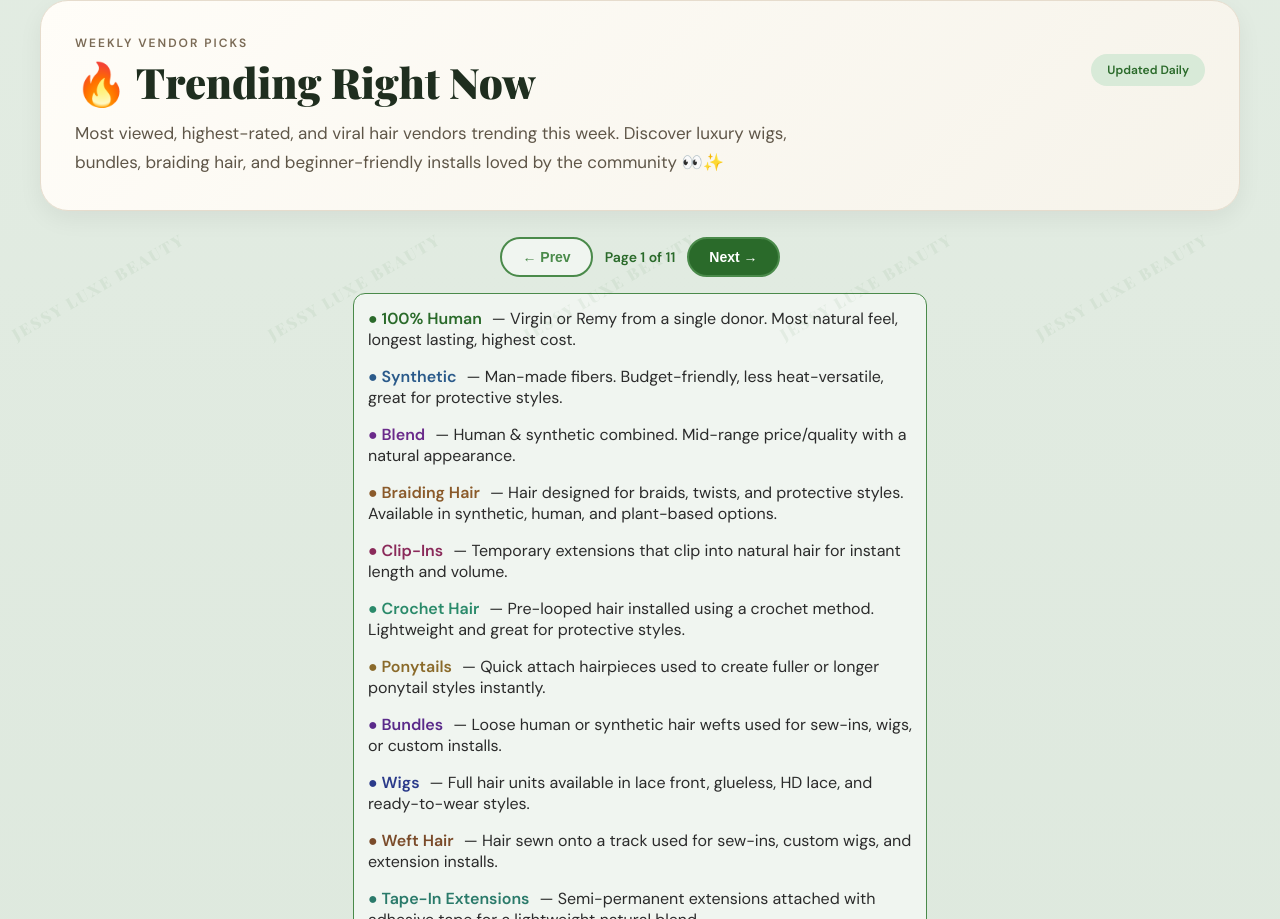
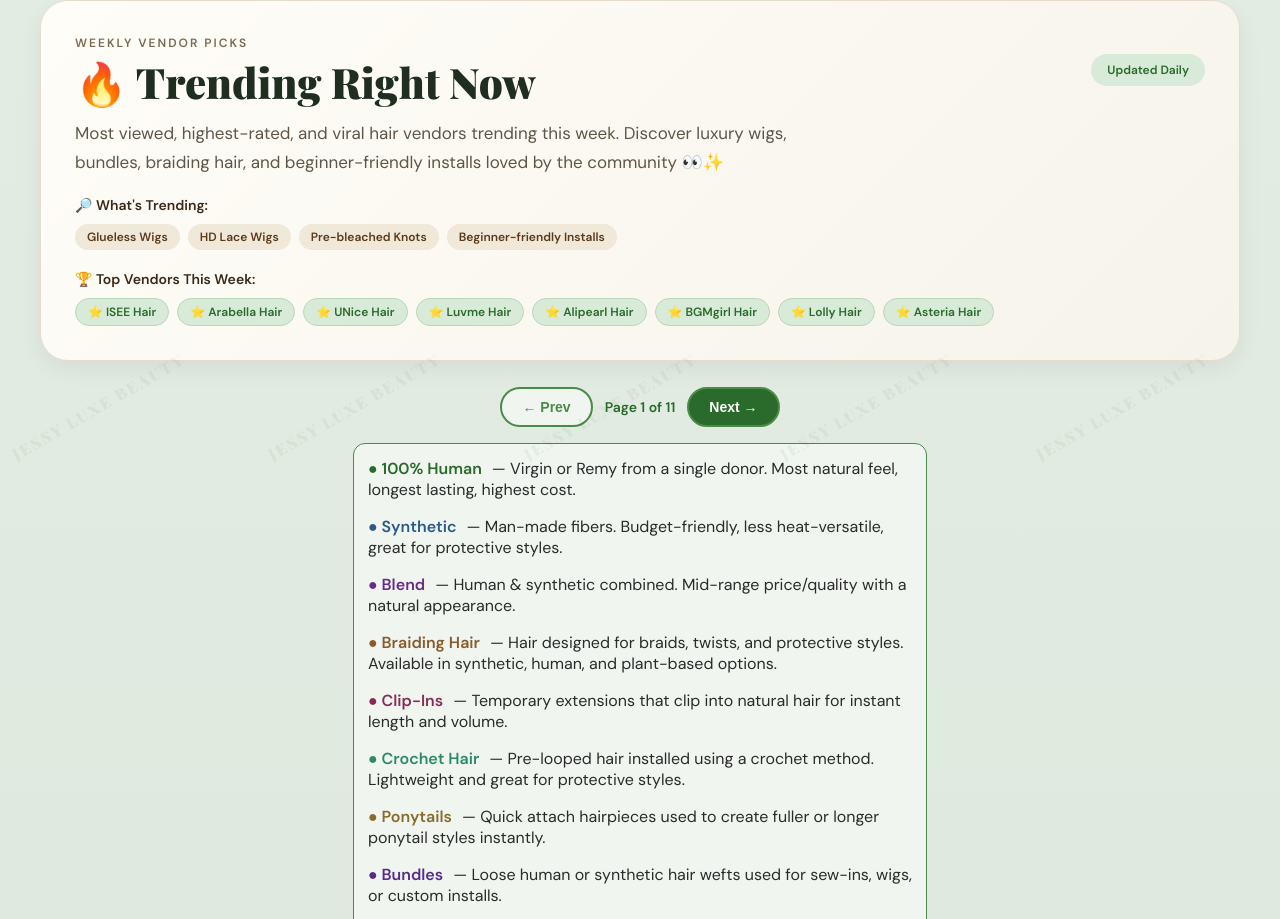
Before and after one commit to jessysupply/jessy-luxe-app, a React (Create React App) app: page / in a window 1280 px wide. Shown: the part 3802-4721 px from the top of the page. Built offline with nearby package versions, Linux system fonts and the light colour scheme.

Commit message:
update Trending section with vendors and tags

```diff
--- a/src/App.js
+++ b/src/App.js
@@ -2538,7 +2538,6 @@ borderRadius: "999px",
     />
   ))}
 </div>
-
 {/* Trending Right Now */}
 <div style={{
   margin: "34px auto 26px",
@@ -2558,49 +2557,44 @@ borderRadius: "999px",
     marginBottom: 14
   }}>
     <div>
-      <div style={{
-        fontSize: 12,
-        fontWeight: 700,
-        letterSpacing: 2,
-        textTransform: "uppercase",
-        color: "#7a6a55",
-        marginBottom: 8
-      }}>
+      <div style={{ fontSize: 12, fontWeight: 700, letterSpacing: 2, textTransform: "uppercase", color: "#7a6a55", marginBottom: 8 }}>
         Weekly Vendor Picks
       </div>
-      <h2 style={{
-        fontSize: isMobile ? 32 : 42,
-        lineHeight: 1.1,
-        fontWeight: 900,
-        color: "#1f2e1f",
-        margin: 0,
-        fontFamily: "'Playfair Display', serif"
-      }}>
+      <h2 style={{ fontSize: isMobile ? 32 : 42, lineHeight: 1.1, fontWeight: 900, color: "#1f2e1f", margin: 0, fontFamily: "'Playfair Display', serif" }}>
         🔥 Trending Right Now
       </h2>
     </div>
-    <div style={{
-      background: "#d8ead8",
-      color: "#2a6a2a",
-      padding: "8px 16px",
-      borderRadius: 999,
-      fontSize: 12,
-      fontWeight: 700,
-      whiteSpace: "nowrap"
-    }}>
+    <div style={{ background: "#d8ead8", color: "#2a6a2a", padding: "8px 16px", borderRadius: 999, fontSize: 12, fontWeight: 700, whiteSpace: "nowrap" }}>
       Updated Daily
     </div>
   </div>
-  <p style={{
-    color: "#5f5648",
-    fontSize: isMobile ? 15 : 17,
-    lineHeight: 1.7,
-    margin: 0,
-    maxWidth: 760
-  }}>
+
+  <p style={{ color: "#5f5648", fontSize: isMobile ? 15 : 17, lineHeight: 1.7, marginBottom: 20, maxWidth: 760 }}>
     Most viewed, highest-rated, and viral hair vendors trending this week.
     Discover luxury wigs, bundles, braiding hair, and beginner-friendly installs loved by the community 👀✨
   </p>
+
+  <div style={{ marginBottom: 20 }}>
+    <div style={{ fontWeight: 700, color: "#3a2818", marginBottom: 10, fontSize: 14 }}>🔎 What's Trending:</div>
+    <div style={{ display: "flex", flexWrap: "wrap", gap: 8 }}>
+      {["Glueless Wigs", "HD Lace Wigs", "Pre-bleached Knots", "Beginner-friendly Installs"].map(tag => (
+        <span key={tag} style={{ background: "#f0e8d8", color: "#5a3a1a", padding: "5px 12px", borderRadius: 20, fontSize: 12, fontWeight: 600 }}>
+          {tag}
+        </span>
+      ))}
+    </div>
+  </div>
+
+  <div>
+    <div style={{ fontWeight: 700, color: "#3a2818", marginBottom: 10, fontSize: 14 }}>🏆 Top Vendors This Week:</div>
+    <div style={{ display: "flex", flexWrap: "wrap", gap: 8 }}>
+      {["ISEE Hair", "Arabella Hair", "UNice Hair", "Luvme Hair", "Alipearl Hair", "BGMgirl Hair", "Lolly Hair", "Asteria Hair"].map(vendor => (
+        <span key={vendor} style={{ background: "#d8ead8", color: "#2a6a2a", padding: "5px 12px", borderRadius: 20, fontSize: 12, fontWeight: 600, border: "1px solid #b8d8b8" }}>
+          ⭐ {vendor}
+        </span>
+      ))}
+    </div>
+  </div>
 </div>
 {/* Pagination */}
 {totalPages > 1 && (
```
